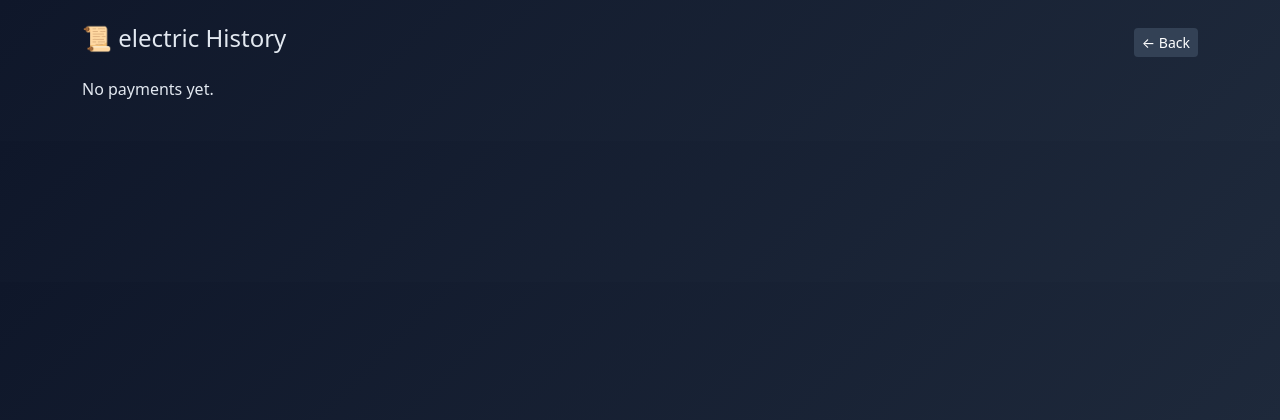
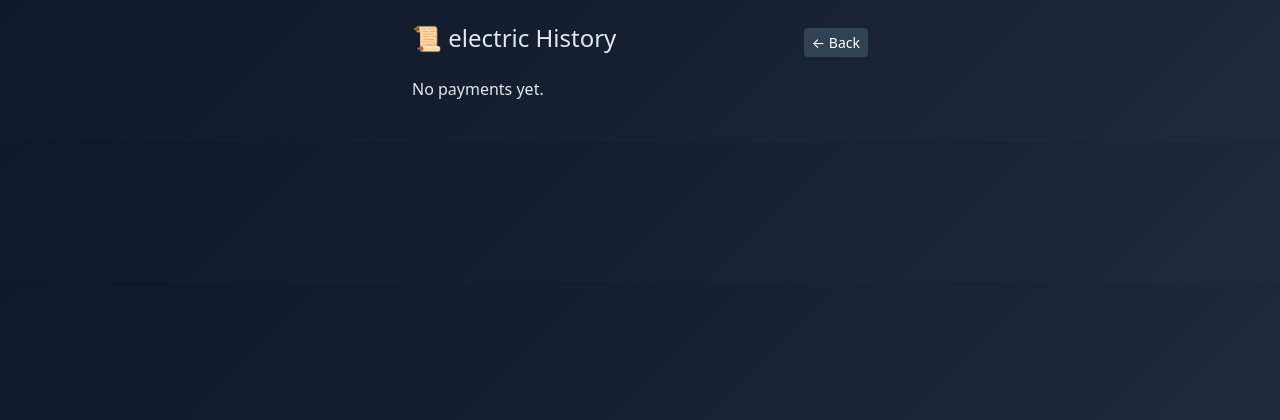
Before and after one commit to mandaweromeo10-star/loan-tracker, a Flask app: page /history/1 in a window 1280 px wide. Shown: the top 420 px of the page. Run offline with Flask 3, Linux system fonts and the light colour scheme; data comes from the database, SQL or seed files in the repository.

Commit message:
fix history mobile zoom

```diff
--- a/templates/history.html
+++ b/templates/history.html
@@ -2,12 +2,15 @@
 <html>
 <head>
 <title>Payment History</title>
+<meta name="viewport" content="width=device-width, initial-scale=1.0">
 <link href="https://cdn.jsdelivr.net/npm/bootstrap@5.3.0/dist/css/bootstrap.min.css" rel="stylesheet">
 
 <style>
 body {
     background: linear-gradient(135deg, #0f172a, #1e293b);
     color: #e2e8f0;
+    max-width: 480px;
+    margin: auto;
 }
 
 .card {
```
